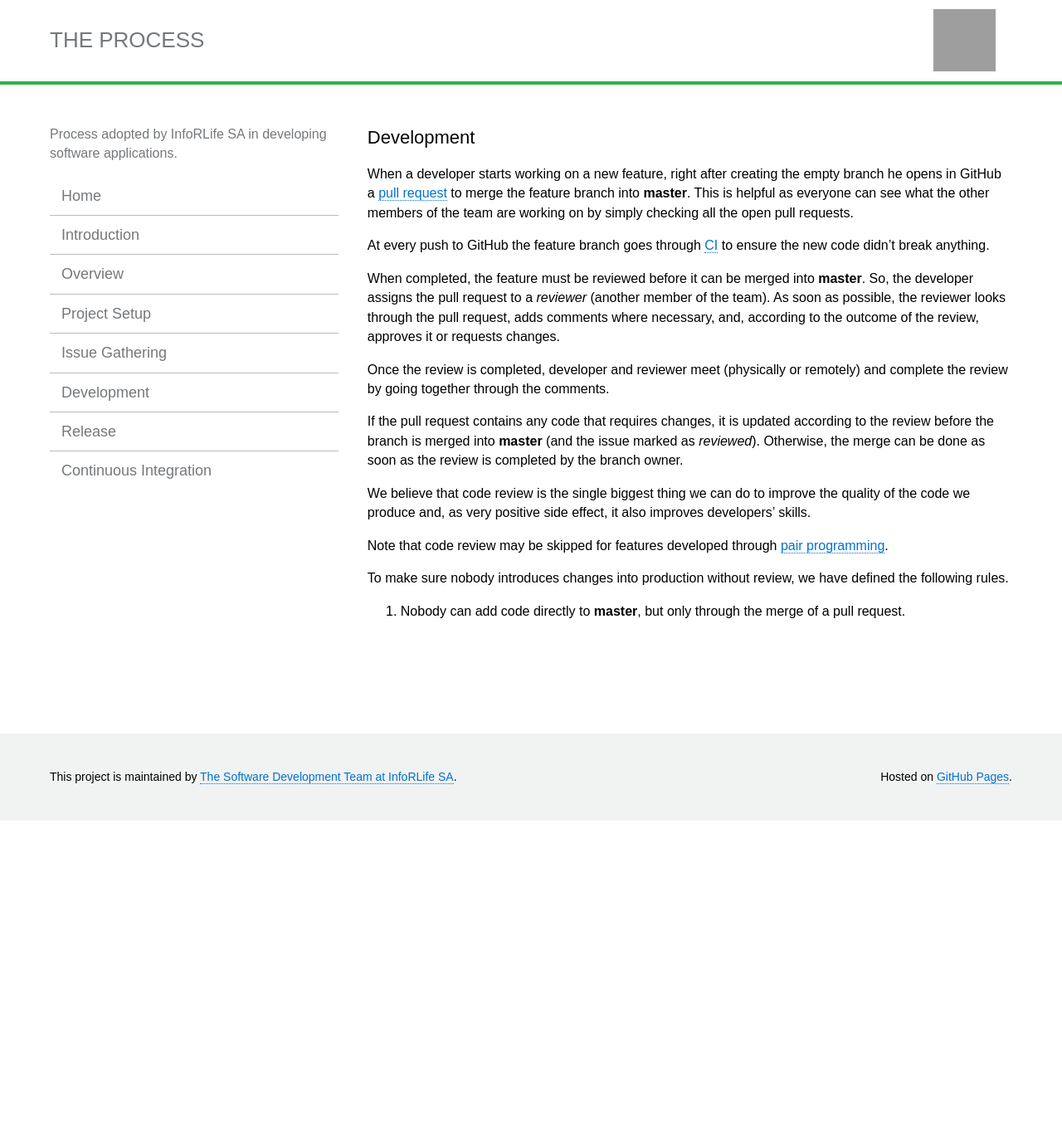
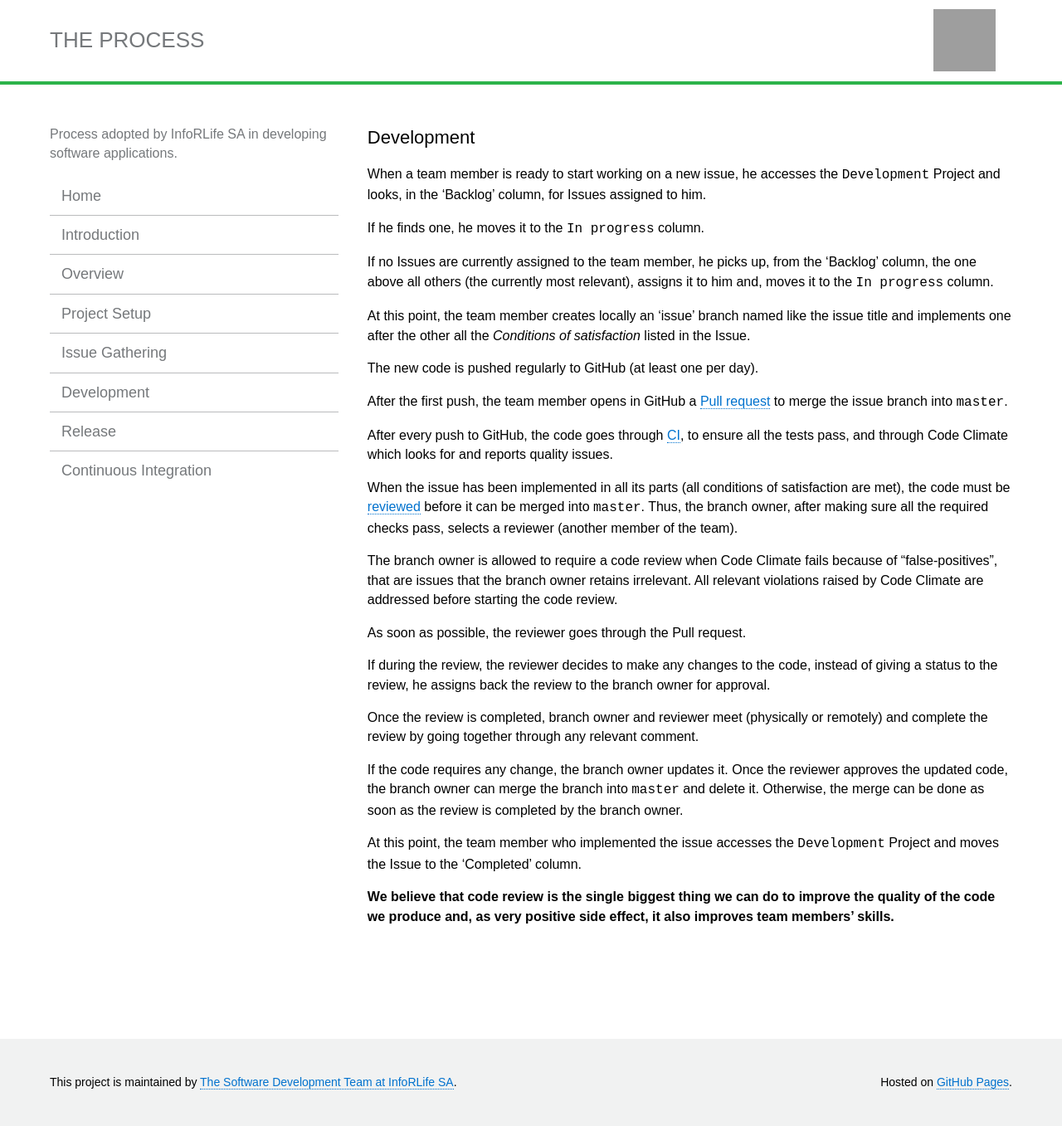
Before and after one commit to inforlife/process, a Jekyll site: the page built from development.md, in a window 1280 px wide. Shown: the whole page at 83% size. Built offline with Jekyll 4.4.1, drawn with Linux system fonts in a browser that asks for light colours; before the commit the page ends 989 px from its top, so only the background shows below that; grey boxes are pictures that could not be loaded.

Commit message:
update development

```diff
--- a/development.md
+++ b/development.md
@@ -3,21 +3,32 @@ layout: page
 title:  "Development"
 ---
 
-When a developer starts working on a new feature, right after creating the empty branch he opens in GitHub a [pull request](https://help.github.com/articles/using-pull-requests) to merge the feature branch into **master**. This is helpful as everyone can see what the other members of the team are working on by simply checking all the open pull requests.
+When a team member is ready to start working on a new issue, he accesses the `Development` Project and looks, in the 'Backlog' column, for Issues assigned to him.
 
-At every push to GitHub the feature branch goes through [CI](https://inforlife.github.io/process/ci.html) to ensure the new code didn't break anything.
+If he finds one, he moves it to the `In progress` column.
 
-When completed, the feature must be reviewed before it can be merged into **master**. So, the developer assigns the pull request to a  *reviewer* (another member of the team).
-As soon as possible, the reviewer looks through the pull request, adds comments where necessary, and, according to the outcome of the review, approves it or requests changes.
+If no Issues are currently assigned to the team member, he picks up, from the 'Backlog' column, the one above all others (the currently most relevant), assigns it to him and, moves it to the `In progress` column.
 
-Once the review is completed, developer and reviewer meet (physically or remotely) and complete the review by going together through the comments.
+At this point, the team member creates locally an 'issue' branch named like the issue title and implements one after the other all the *Conditions of satisfaction* listed in the Issue.
 
-If the pull request contains any code that requires changes, it is updated according to the review before the branch is merged into **master** (and the issue marked as *reviewed*). Otherwise, the merge can be done as soon as the review is completed by the branch owner.
+The new code is pushed regularly to GitHub (at least one per day).
 
-We believe that code review is the single biggest thing we can do to improve the quality of the code we produce and, as very positive side effect, it also improves developers' skills.
+After the first push, the team member opens in GitHub a [Pull request](https://help.github.com/articles/using-pull-requests) to merge the issue branch into `master`.
 
-Note that code review may be skipped for features developed through [pair programming](https://en.wikipedia.org/wiki/Pair_programming).
+After every push to GitHub, the code goes through [CI](https://inforlife.github.io/process/ci.html), to ensure all the tests pass, and through Code Climate which looks for and reports quality issues.
 
-To make sure nobody introduces changes into production without review, we have defined the following rules.
+When the issue has been implemented in all its parts (all conditions of satisfaction are met), the code must be [reviewed](https://inforlife.github.io/process/code-review.html) before it can be merged into `master`. Thus, the branch owner, after making sure all the required checks pass, selects a reviewer (another member of the team).
 
-1. Nobody can add code directly to **master**, but only through the merge of a pull request.
+The branch owner is allowed to require a code review when Code Climate fails because of "false-positives", that are issues that the branch owner retains irrelevant. All relevant violations raised by Code Climate are addressed before starting the code review.
+
+As soon as possible, the reviewer goes through the Pull request.
+
+If during the review, the reviewer decides to make any changes to the code, instead of giving a status to the review, he assigns back the review to the branch owner for approval.
+
+Once the review is completed, branch owner and reviewer meet (physically or remotely) and complete the review by going together through any relevant comment.
+
+If the code requires any change, the branch owner updates it. Once the reviewer approves the updated code, the branch owner can merge the branch into `master` and delete it. Otherwise, the merge can be done as soon as the review is completed by the branch owner.
+
+At this point, the team member who implemented the issue accesses the `Development` Project and moves the Issue to the 'Completed' column.
+
+**We believe that code review is the single biggest thing we can do to improve the quality of the code we produce and, as very positive side effect, it also improves team members' skills.**
```
Also changed, not shown: ci.md (+6 -4 lines), code-review.md (added, +34 -0 lines), issue-gathering.md (+1 -1 lines).
